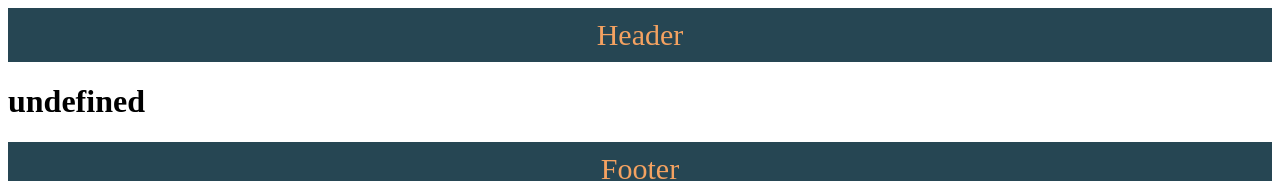
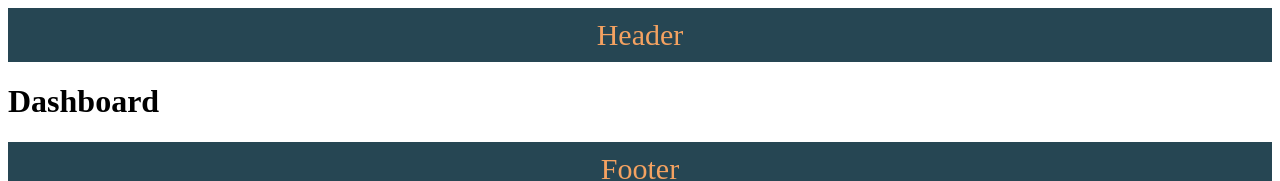
Before and after one commit to M-BintangR/belajar-svelte-kit, a SvelteKit app: page /dashboard in a window 1280 px wide. Shown: the top 181 px of the page. Built offline with nearby package versions, Linux system fonts and the light colour scheme.

Commit message:
dashboard ✅

```diff
--- /dev/null
+++ b/src/routes/dashboard/+page.svelte
@@ -0,0 +1,5 @@
+<script>
+
+</script>
+
+<h1>Dashboard</h1>
```
